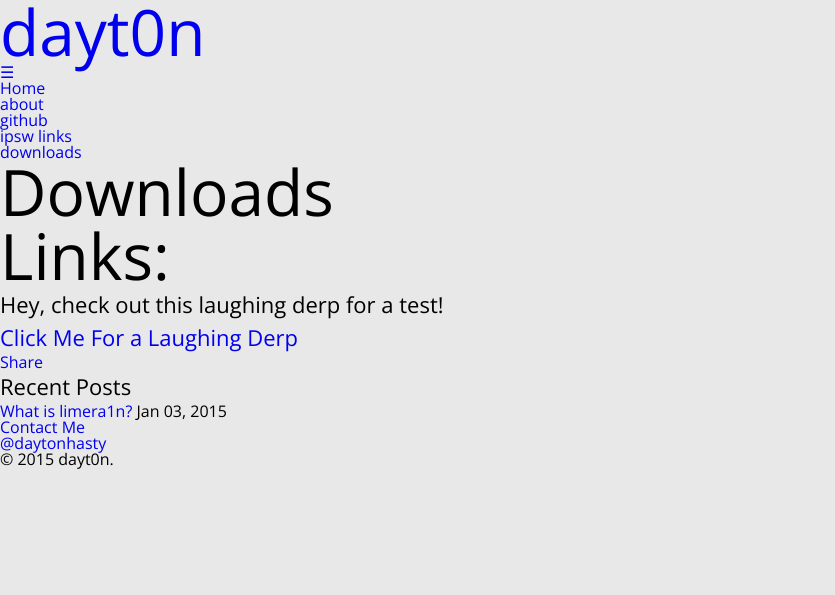
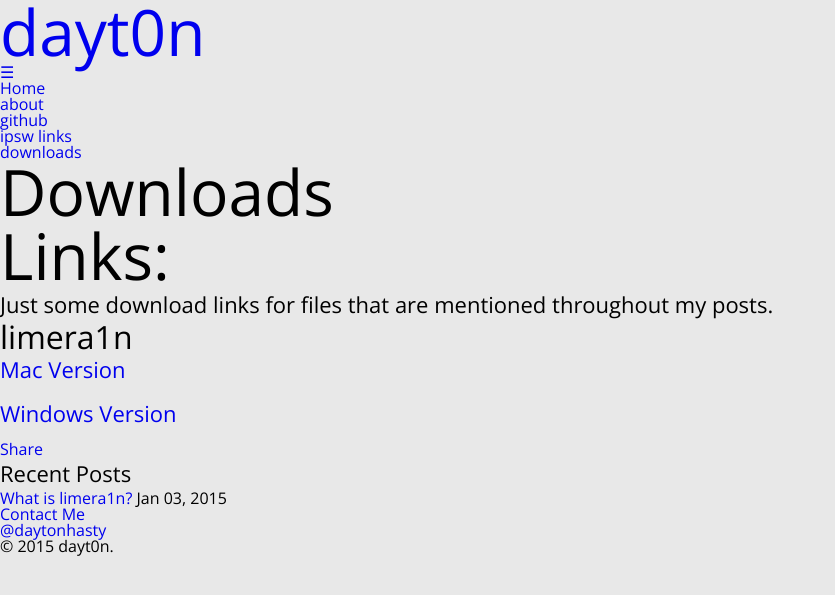
Before and after one commit to dayt0n/dayt0n.github.io, a Jekyll site: the page built from downloads.md, in a window 1280 px wide. Shown: the top 595 px of the page, without its empty margins (0-835 px from the left). Built offline with Jekyll 4.4.1, drawn with Linux system fonts in a browser that asks for light colours; comment, search, counter and statistics services are not loaded.

Commit message:
Updated Downloads.md

```diff
--- a/downloads.md
+++ b/downloads.md
@@ -6,6 +6,8 @@
 
 Links:
 ======
-Hey, check out this laughing derp for a test!
+Just some download links for files that are mentioned throughout my posts.
 
-[Click Me For a Laughing Derp](https://sites.google.com/site/dayt0nsfiles/downloads/275634_Papel-de-Parede-Meme-LOL_2048x1536.jpg?attredirects=0&d=1)
+### limera1n
+* [Mac Version](http://limera1n.com/limera1n.zip)
+* [Windows Version](http://limera1n.com/limera1n.exe)
```
